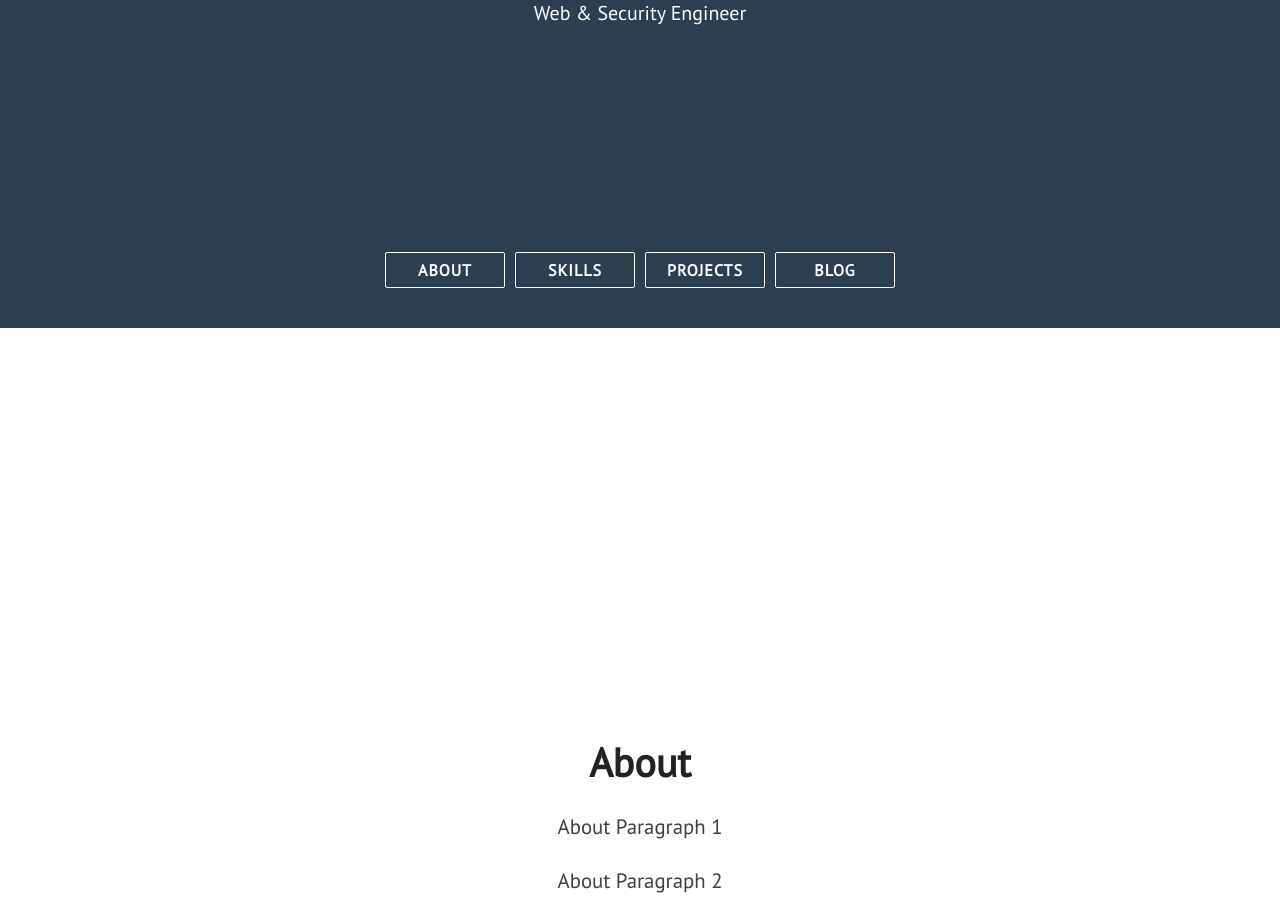
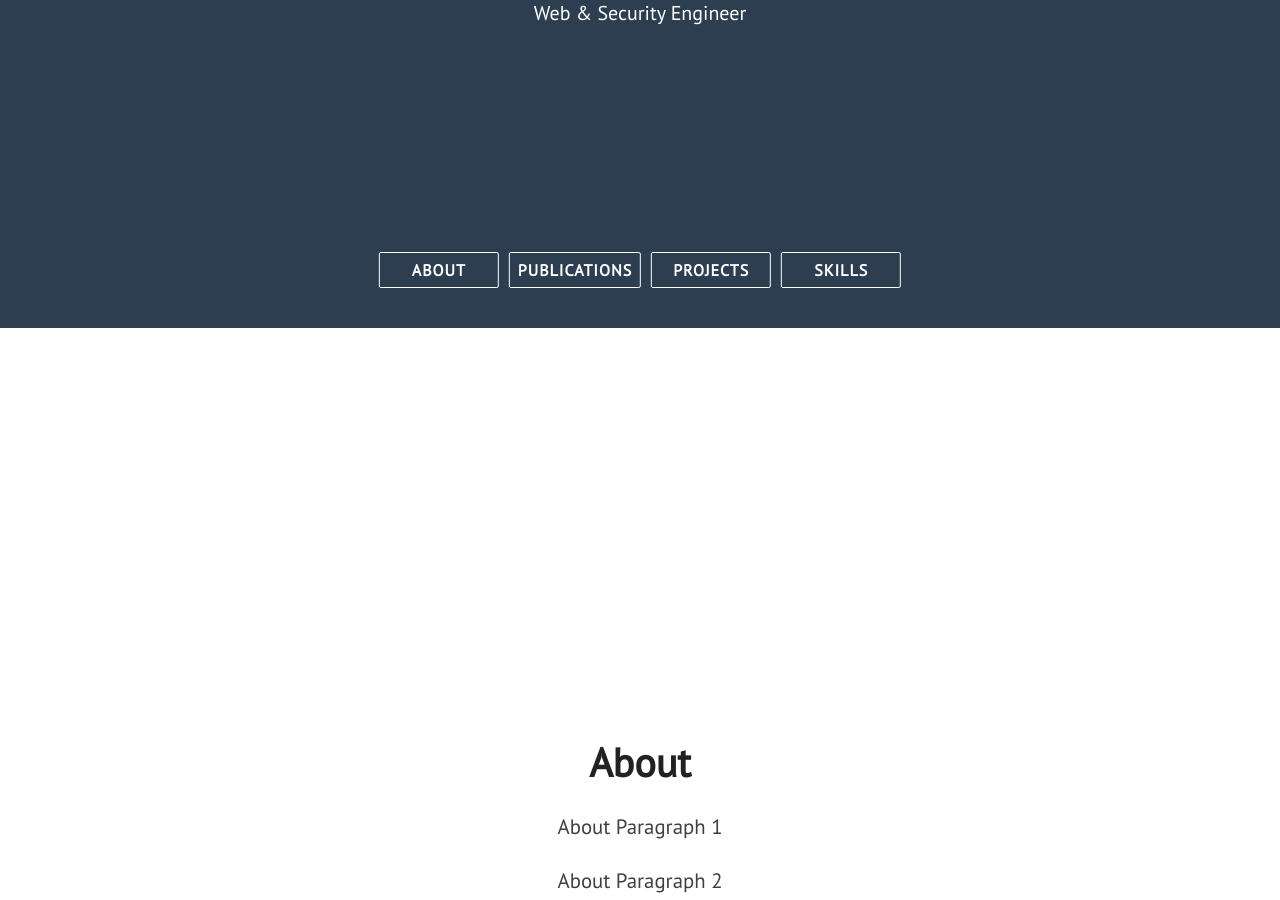
Before and after one commit to cmcabrera97/cmcabrera97.github.io, a Jekyll site: the page built from index.html, in a window 1280 px wide and 900 px high, scrolled down 572 px. Built offline with Jekyll 4.4.1, drawn with Linux system fonts in a browser that asks for light colours; nearby versions of some CDN libraries.

Commit message:
Update nav.html

```diff
--- a/_includes/nav.html
+++ b/_includes/nav.html
@@ -8,9 +8,9 @@
         <div class="head-punchline animated">{{ site.description }}</div>
         <div class="head-menu-wrap">
             <a class="semi-transparent-button with-border nav-links" href="#about">ABOUT</a>
+            <a class="semi-transparent-button with-border nav-links" href="#blog-posts">PUBLICATIONS</a>
+            <a class="semi-transparent-button with-border nav-links" href="#projects">PROJECTS</a>
             <a class="semi-transparent-button with-border nav-links" href="#skills">SKILLS</a>
-            <a class="semi-transparent-button with-border nav-links" href="#projects">PROJECTS</a>
-            <a class="semi-transparent-button with-border nav-links" href="#blog-posts">BLOG</a>
         </div>
     </div>
 </section>
```
